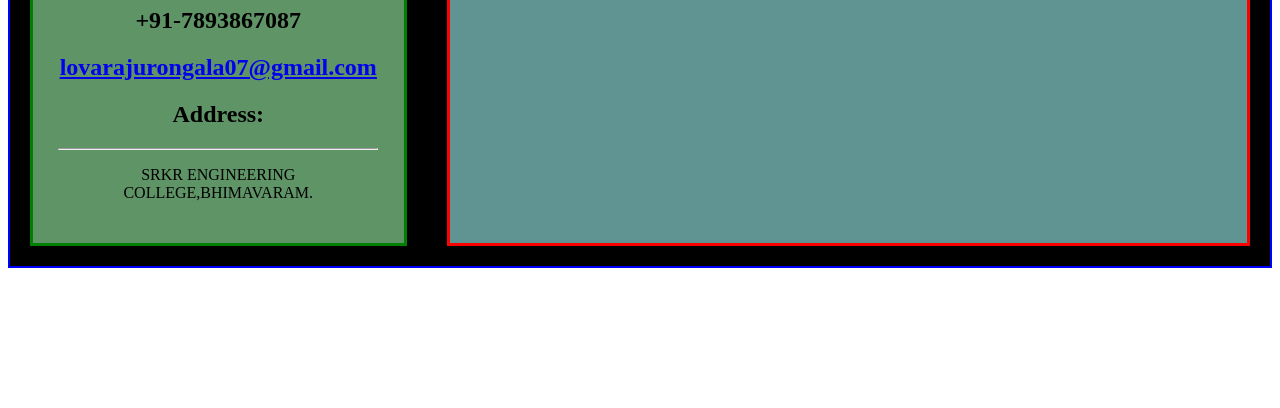
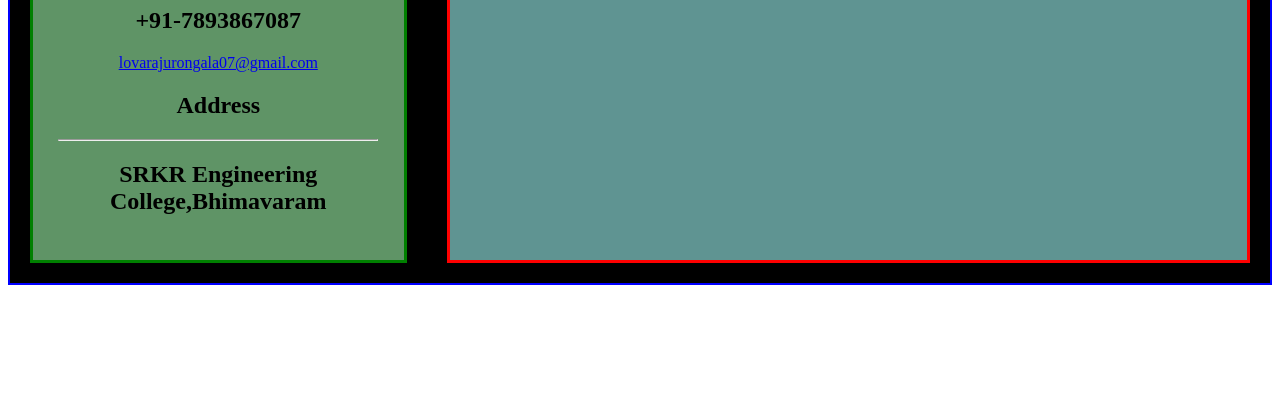
Before and after one commit to lovaraju007/PWA_RESUME_PROJECT, a plain HTML site: page index.html in a window 1280 px wide. Shown: the part 392-800 px from the top of the page. Drawn offline with Linux system fonts and the light colour scheme.

Commit message:
21-07-2018 ms

```diff
--- /dev/null
+++ b/data.json
@@ -0,0 +1,12 @@
+{
+  "details":{
+    "image":"lova.jpg",
+    "name":"Lovaraju",
+    "phoneno":"+91-7893867087",
+    "email":"lovarajurongala07@gmail.com",
+    "Address":"SRKR Engineering College,Bhimavaram"
+  },
+  "career":{
+    "info":"To pursure a challenging career,ability to learn quickly"
+  }
+}
--- a/index.html
+++ b/index.html
@@ -9,20 +9,21 @@
   <body>
     <div class="parent">
       <div class="child1">
-          <img src="lova.jpg" alt="lova's img">
+          <!-- <img src="lova.jpg" alt="lova's img">
           <h1>Lovaraju</h1>
           <h2>+91-7893867087</h2>
           <a href="mailto:lovarajurongala07@gmail.com"><h2>lovarajurongala07@gmail.com</h2></a>
           <h2>Address:</h2>
           <hr>
-          <p>SRKR ENGINEERING COLLEGE,BHIMAVARAM.</p>
+           <p>SRKR ENGINEERING COLLEGE,BHIMAVARAM.</p> -->
       </div>
       <div class="child2">
-        <h2>Career Objectives:</h2>
-        <hr>
+        <!-- <h1>Career Objectives:</h1>
+        <hr>-->
       </div>
+    </div>
+    <script type="text/javascript" src="main.js">
 
-    </div>
-
+    </script>
   </body>
 </html>
--- /dev/null
+++ b/main.js
@@ -0,0 +1,66 @@
+function Loadjson(file,callback) {
+  var xml = new XMLHttpRequest();
+  xml.overrideMimeType("application/json");
+  xml.open("GET",file,true);
+  xml.onreadystatechange=function() {
+    if(xml.readyState===4 && xml.status== "200"){
+      callback(xml.responseText);
+    }
+  };
+  xml.send(null);
+}
+
+Loadjson("data.json",function(text) {
+  var data = JSON.parse(text);
+  console.log(data);
+  basics(data.details);
+  basics_1(data.career);
+})
+
+var child1=document.querySelector(".child1");
+
+function basics(det){
+  var image = document.createElement("img");
+  image.src = det.image;
+  child1.appendChild(image);
+
+  var name = document.createElement("h1");
+  name.textContent = det.name;
+  child1.appendChild(name);
+
+  var phoneno = document.createElement("h2");
+  phoneno.textContent=det.phoneno;
+  child1.appendChild(phoneno);
+
+  var email =document.createElement("a");
+  email.href ="mailto:lovarajurongala07@gmail.com";
+  email.appendChild(document.createElement("h2"));
+  email.textContent = det.email;
+  child1.appendChild(email);
+
+  var address = document.createElement("h2");
+  address.textContent = "Address";
+  child1.appendChild(address);
+
+  child1.appendChild(document.createElement("hr"));
+
+  var Address =document.createElement("h2");
+  Address.appendChild(document.createElement("p"));
+  Address.textContent = det.Address;
+  child1.appendChild(Address);
+}
+
+var child2=document.querySelector(".child2");
+
+function basics_1(det_1){
+
+  var head = document.createElement("h1");
+  head.textContent = "Career Objectives:";
+  child2.appendChild(head);
+
+  child2.appendChild(document.createElement("hr"));
+
+  var info = document.createElement("h2");
+  info.textContent = det_1.info;
+  child2.appendChild(info);
+}
--- a/style.css
+++ b/style.css
@@ -12,6 +12,7 @@
   margin:20px;
   width:30%;
   text-align: center;
+  box-shadow:  10px #E72A14;
 }
 
 .child2{
@@ -20,6 +21,7 @@
   padding:2%;
   margin:20px;
   width:70%;
+  box-shadow: 10px #E72A14;
 }
 
 .child1 img{
@@ -39,7 +41,7 @@
   word-wrap: break-word;
 }
 
-.child2 h2{
+.child2 h2,h1{
   word-wrap: break-word;
 }
 
@@ -61,6 +63,7 @@
      margin:2%;
      width:90%;
      text-align: center;
+     box-shadow: 10px #E72A14;
    }
 
    .child2{
@@ -69,6 +72,7 @@
      padding:2%;
      margin:2%;
      width:90%;
+     box-shadow: 10px #E72A14;
    }
 
    .child1 img{
@@ -87,7 +91,7 @@
    .child1 h2,h1,p,a{
      word-wrap: break-word;
    }
-   .child2 h2{
+   .child2 h2,h1{
      word-wrap: break-word;
    }
  }
@@ -111,6 +115,7 @@
      border-radius:5%;
      width:45%;
      text-align: center;
+     box-shadow: 1px #E72A14;
    }
 
    .child2{
@@ -121,6 +126,7 @@
      margin-left: 2px;
      border-radius: 5%;
      width:50%;
+     box-shadow: 1px #E72A14;
    }
 
    .child1 img{
@@ -142,7 +148,7 @@
    .child1 p{
      font-size: 120%
    }
-   .child2 h2{
+   .child2 h2,h1{
      font-size: 150%;
      word-wrap: break-word;
    }
```
